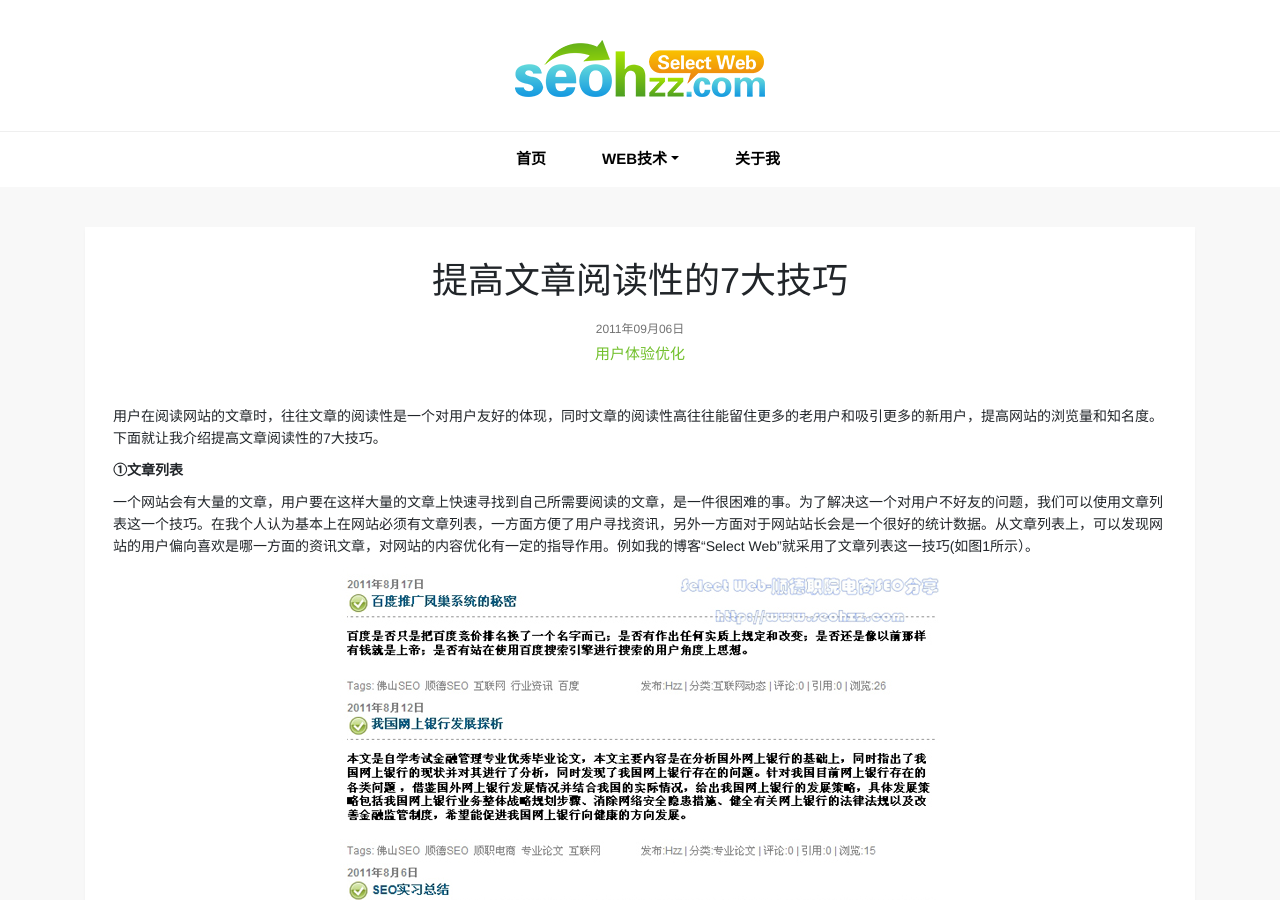
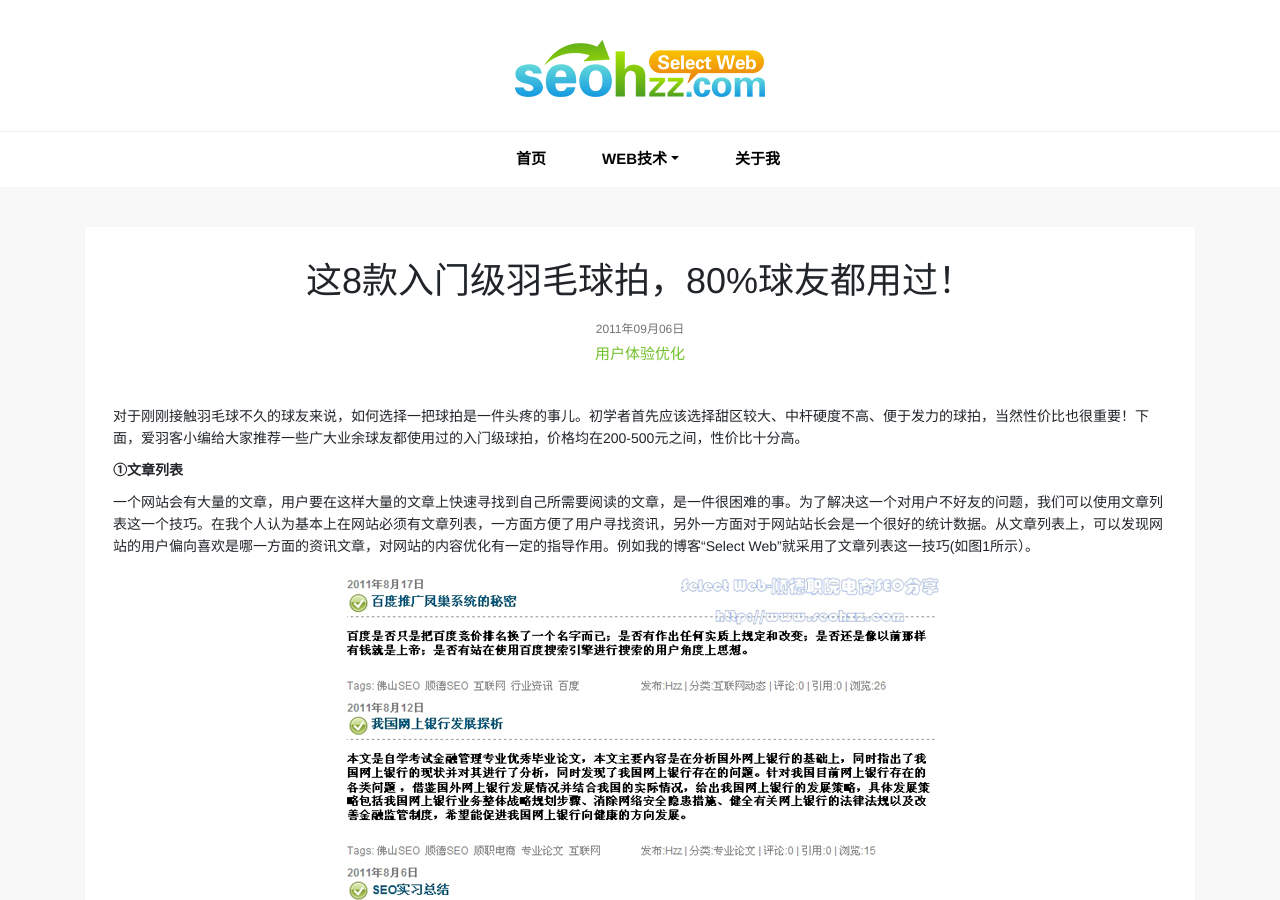
Before and after one commit to kingsleyTom/kingsleytom.github.io, a Jekyll site: the page built from ueo/_posts/2011-09-06-web-read-skill.html, in a window 1280 px wide and 900 px high. Built offline with Jekyll 4.4.1, drawn with Linux system fonts in a browser that asks for light colours.

Commit message:
Update 2011-09-06-web-read-skill.html

```diff
--- a/ueo/_posts/2011-09-06-web-read-skill.html
+++ b/ueo/_posts/2011-09-06-web-read-skill.html
@@ -3,11 +3,11 @@ layout: article
 permalink: /ueo/web-read-skill.html
 type-en: ueo
 image: web-read-skill
-title: 提高文章阅读性的7大技巧
+title: 这8款入门级羽毛球拍，80%球友都用过！
 keywords: 用户体验优化
 description: 文章的阅读性是一个对用户友好的体现，熟练运用提高文章阅读性的7大技巧可以留住更多的老用户和吸引更多的新用户，同时也能提高网站浏览量和知名度。
 ---
-<p>用户在阅读网站的文章时，往往文章的阅读性是一个对用户友好的体现，同时文章的阅读性高往往能留住更多的老用户和吸引更多的新用户，提高网站的浏览量和知名度。下面就让我介绍提高文章阅读性的7大技巧。</p>
+<p>对于刚刚接触羽毛球不久的球友来说，如何选择一把球拍是一件头疼的事儿。初学者首先应该选择甜区较大、中杆硬度不高、便于发力的球拍，当然性价比也很重要！下面，爱羽客小编给大家推荐一些广大业余球友都使用过的入门级球拍，价格均在200-500元之间，性价比十分高。</p>
 <p><b>①文章列表</b></p>
 <p>一个网站会有大量的文章，用户要在这样大量的文章上快速寻找到自己所需要阅读的文章，是一件很困难的事。为了解决这一个对用户不好友的问题，我们可以使用文章列表这一个技巧。在我个人认为基本上在网站必须有文章列表，一方面方便了用户寻找资讯，另外一方面对于网站站长会是一个很好的统计数据。从文章列表上，可以发现网站的用户偏向喜欢是哪一方面的资讯文章，对网站的内容优化有一定的指导作用。例如我的博客&ldquo;Select Web&rdquo;就采用了文章列表这一技巧(如图1所示）。</p>
 <p align="center"><img class="img-fluid" alt="Select Web文章列表" src="{{ site.url }}/images/ueo/web-read-skill-1.jpg"></p>
```
